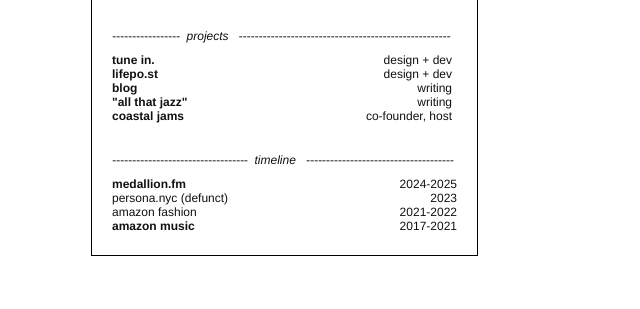
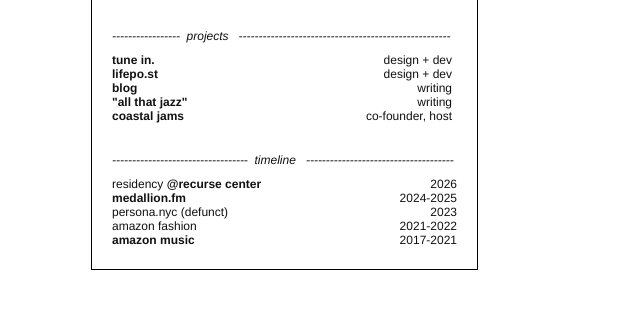
Before and after one commit to jiminkk/my-website, a website: page index.html in a window 1280 px wide. Shown: the part 127-436 px from the top of the page, without its empty margins (0-640 px from the left). Drawn offline with Linux system fonts and the light colour scheme.

Commit message:
residency

```diff
--- a/index.html
+++ b/index.html
@@ -145,6 +145,11 @@
           </p>
           <ul>
             <li>
+              residency
+              <a href="https://recurse.com" target="_blank">@recurse center</a>
+              <span class="float-right">2026</span>
+            </li>
+            <li>
               <a href="https://medallion.fm" target="_blank">medallion.fm</a>
               <span class="float-right">2024-2025</span>
             </li>
```
